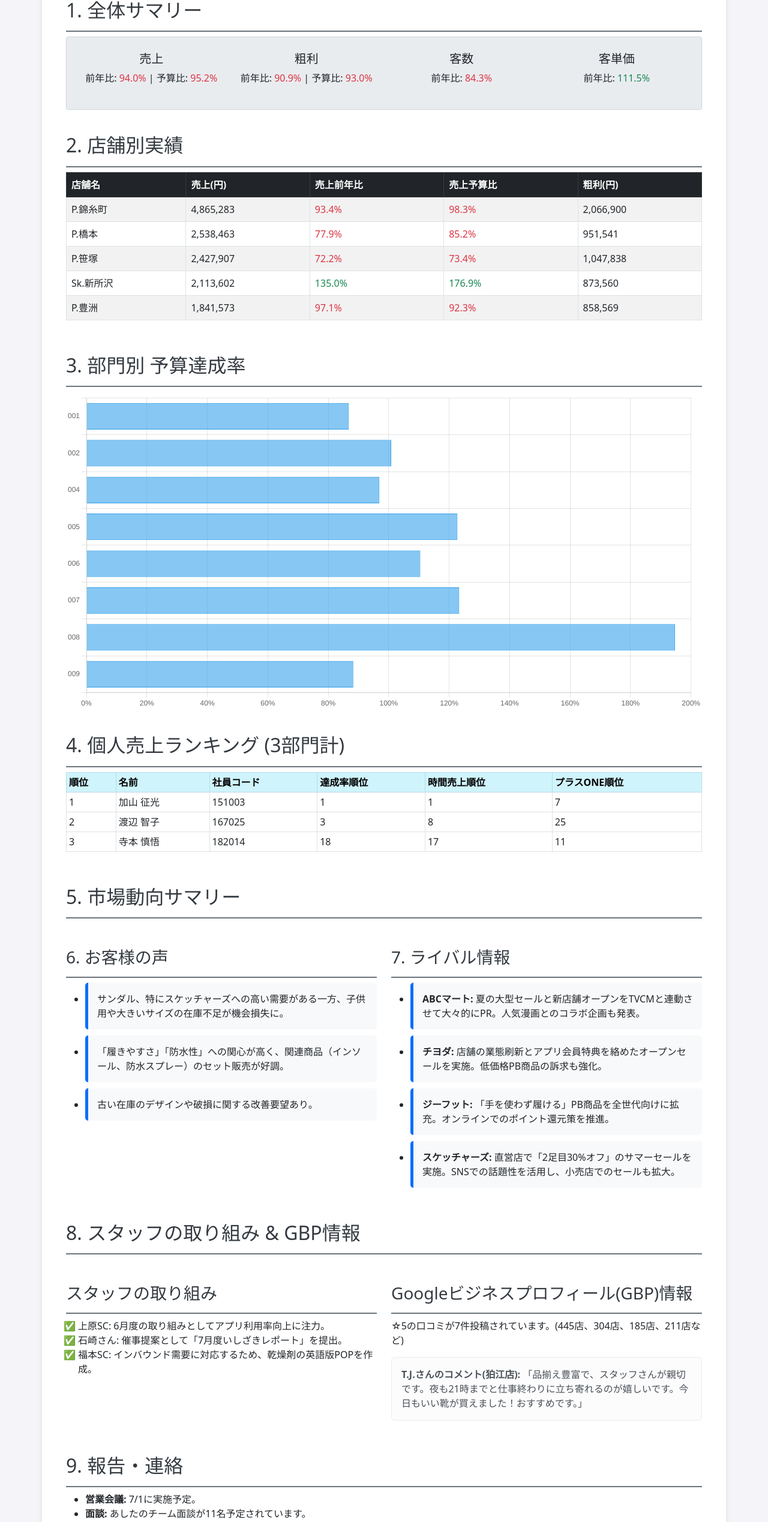
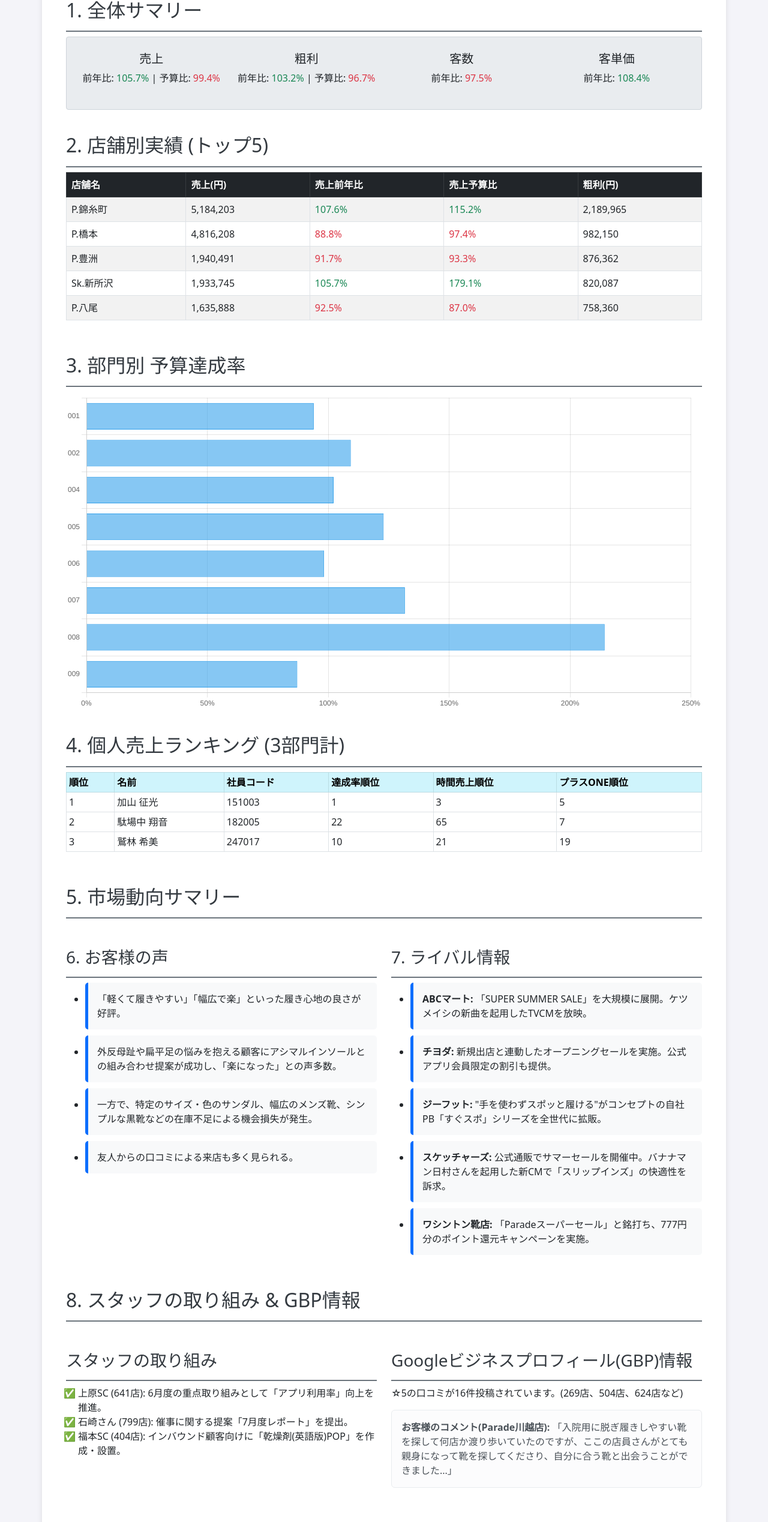
Before and after one commit to yasuyasu-2442/weekly-reports, a plain HTML site: page index.html in a window 1280 px wide. Shown: the part 239-2776 px from the top of the page at 60% size. Drawn offline with nearby package versions, Linux system fonts and the light colour scheme.

Commit message:
週次レポートを更新 (73期 50週)

```diff
--- a/index.html
+++ b/index.html
@@ -3,7 +3,7 @@
 <head>
     <meta charset="UTF-8">
     <meta name="viewport" content="width=device-width, initial-scale=1.0">
-    <title>総合週間レポート (73期 49週)</title>
+    <title>総合週間レポート (73期 50週)</title>
     <link href="https://cdn.jsdelivr.net/npm/bootstrap@5.3.0/dist/css/bootstrap.min.css" rel="stylesheet">
     <script src="https://cdn.jsdelivr.net/npm/chart.js"></script>
     <style>
@@ -24,33 +24,33 @@
     <div class="container">
         <div class="text-center mb-4">
             <h1>総合週間レポート</h1>
-            <p class="text-muted">73期 49週 (6/21-6/27)</p>
+            <p class="text-muted">73期 50週 (6/28-7/4)</p>
         </div>
 
         <!-- 1. 売上と利益の全体概要 -->
         <h2>1. 全体サマリー</h2>
         <div class="summary-card text-center">
             <div class="row">
-                <div class="col-md-3"><h5>売上</h5><p>前年比: <span class="text-danger">94.0%</span> | 予算比: <span class="text-danger">95.2%</span></p></div>
-                <div class="col-md-3"><h5>粗利</h5><p>前年比: <span class="text-danger">90.9%</span> | 予算比: <span class="text-danger">93.0%</span></p></div>
-                <div class="col-md-3"><h5>客数</h5><p>前年比: <span class="text-danger">84.3%</span></p></div>
-                <div class="col-md-3"><h5>客単価</h5><p>前年比: <span class="text-success">111.5%</span></p></div>
+                <div class="col-md-3"><h5>売上</h5><p>前年比: <span class="text-success">105.7%</span> | 予算比: <span class="text-danger">99.4%</span></p></div>
+                <div class="col-md-3"><h5>粗利</h5><p>前年比: <span class="text-success">103.2%</span> | 予算比: <span class="text-danger">96.7%</span></p></div>
+                <div class="col-md-3"><h5>客数</h5><p>前年比: <span class="text-danger">97.5%</span></p></div>
+                <div class="col-md-3"><h5>客単価</h5><p>前年比: <span class="text-success">108.4%</span></p></div>
             </div>
         </div>
 
         <!-- 2. 店舗別の売上と利益の表 -->
-        <h2>2. 店舗別実績</h2>
+        <h2>2. 店舗別実績 (トップ5)</h2>
         <div class="table-responsive">
             <table class="table table-striped table-hover table-bordered">
                 <thead class="table-dark">
                     <tr><th>店舗名</th><th>売上(円)</th><th>売上前年比</th><th>売上予算比</th><th>粗利(円)</th></tr>
                 </thead>
                 <tbody>
-                    <tr><td>P.錦糸町</td><td>4,865,283</td><td class="text-danger">93.4%</td><td class="text-danger">98.3%</td><td>2,066,900</td></tr>
-                    <tr><td>P.橋本</td><td>2,538,463</td><td class="text-danger">77.9%</td><td class="text-danger">85.2%</td><td>951,541</td></tr>
-                    <tr><td>P.笹塚</td><td>2,427,907</td><td class="text-danger">72.2%</td><td class="text-danger">73.4%</td><td>1,047,838</td></tr>
-                    <tr><td>Sk.新所沢</td><td>2,113,602</td><td class="text-success">135.0%</td><td class="text-success">176.9%</td><td>873,560</td></tr>
-                    <tr><td>P.豊洲</td><td>1,841,573</td><td class="text-danger">97.1%</td><td class="text-danger">92.3%</td><td>858,569</td></tr>
+                    <tr><td>P.錦糸町</td><td>5,184,203</td><td class="text-success">107.6%</td><td class="text-success">115.2%</td><td>2,189,965</td></tr>
+                    <tr><td>P.橋本</td><td>4,816,208</td><td class="text-danger">88.8%</td><td class="text-danger">97.4%</td><td>982,150</td></tr>
+                    <tr><td>P.豊洲</td><td>1,940,491</td><td class="text-danger">91.7%</td><td class="text-danger">93.3%</td><td>876,362</td></tr>
+                    <tr><td>Sk.新所沢</td><td>1,933,745</td><td class="text-success">105.7%</td><td class="text-success">179.1%</td><td>820,087</td></tr>
+                    <tr><td>P.八尾</td><td>1,635,888</td><td class="text-danger">92.5%</td><td class="text-danger">87.0%</td><td>758,360</td></tr>
                 </tbody>
             </table>
         </div>
@@ -67,9 +67,9 @@
                     <tr><th>順位</th><th>名前</th><th>社員コード</th><th>達成率順位</th><th>時間売上順位</th><th>プラスONE順位</th></tr>
                 </thead>
                 <tbody>
-                    <tr><td>1</td><td>加山 征光</td><td>151003</td><td>1</td><td>1</td><td>7</td></tr>
-                    <tr><td>2</td><td>渡辺 智子</td><td>167025</td><td>3</td><td>8</td><td>25</td></tr>
-                    <tr><td>3</td><td>寺本 慎悟</td><td>182014</td><td>18</td><td>17</td><td>11</td></tr>
+                    <tr><td>1</td><td>加山 征光</td><td>151003</td><td>1</td><td>3</td><td>5</td></tr>
+                    <tr><td>2</td><td>駄場中 翔音</td><td>182005</td><td>22</td><td>65</td><td>7</td></tr>
+                    <tr><td>3</td><td>鷲林 希美</td><td>247017</td><td>10</td><td>21</td><td>19</td></tr>
                 </tbody>
             </table>
         </div>
@@ -80,18 +80,20 @@
             <div class="col-md-6">
                 <h3>6. お客様の声</h3>
                 <ul class="customer-feedback">
-                    <li>サンダル、特にスケッチャーズへの高い需要がある一方、子供用や大きいサイズの在庫不足が機会損失に。</li>
-                    <li>「履きやすさ」「防水性」への関心が高く、関連商品（インソール、防水スプレー）のセット販売が好調。</li>
-                    <li>古い在庫のデザインや破損に関する改善要望あり。</li>
+                    <li>「軽くて履きやすい」「幅広で楽」といった履き心地の良さが好評。</li>
+                    <li>外反母趾や扁平足の悩みを抱える顧客にアシマルインソールとの組み合わせ提案が成功し、「楽になった」との声多数。</li>
+                    <li>一方で、特定のサイズ・色のサンダル、幅広のメンズ靴、シンプルな黒靴などの在庫不足による機会損失が発生。</li>
+                    <li>友人からの口コミによる来店も多く見られる。</li>
                 </ul>
             </div>
             <div class="col-md-6">
                 <h3>7. ライバル情報</h3>
                 <ul class="market-trends">
-                    <li><strong>ABCマート:</strong> 夏の大型セールと新店舗オープンをTVCMと連動させて大々的にPR。人気漫画とのコラボ企画も発表。</li>
-                    <li><strong>チヨダ:</strong> 店舗の業態刷新とアプリ会員特典を絡めたオープンセールを実施。低価格PB商品の訴求も強化。</li>
-                    <li><strong>ジーフット:</strong> 「手を使わず履ける」PB商品を全世代向けに拡充。オンラインでのポイント還元策を推進。</li>
-                    <li><strong>スケッチャーズ:</strong> 直営店で「2足目30%オフ」のサマーセールを実施。SNSでの話題性を活用し、小売店でのセールも拡大。</li>
+                    <li><strong>ABCマート:</strong> 「SUPER SUMMER SALE」を大規模に展開。ケツメイシの新曲を起用したTVCMを放映。</li>
+                    <li><strong>チヨダ:</strong> 新規出店と連動したオープニングセールを実施。公式アプリ会員限定の割引も提供。</li>
+                    <li><strong>ジーフット:</strong> "手を使わずスポッと履ける"がコンセプトの自社PB「すぐスポ」シリーズを全世代に拡販。</li>
+                    <li><strong>スケッチャーズ:</strong> 公式通販でサマーセールを開催中。バナナマン日村さんを起用した新CMで「スリップインズ」の快適性を訴求。</li>
+                    <li><strong>ワシントン靴店:</strong> 「Paradeスーパーセール」と銘打ち、777円分のポイント還元キャンペーンを実施。</li>
                 </ul>
             </div>
         </div>
@@ -103,25 +105,25 @@
                 <h3>スタッフの取り組み</h3>
                 <div class="staff-initiatives">
                     <ul>
-                        <li>上原SC: 6月度の取り組みとしてアプリ利用率向上に注力。</li>
-                        <li>石崎さん: 催事提案として「7月度いしざきレポート」を提出。</li>
-                        <li>福本SC: インバウンド需要に対応するため、乾燥剤の英語版POPを作成。</li>
+                        <li>上原SC (641店): 6月度の重点取り組みとして「アプリ利用率」向上を推進。</li>
+                        <li>石崎さん (799店): 催事に関する提案「7月度レポート」を提出。</li>
+                        <li>福本SC (404店): インバウンド顧客向けに「乾燥剤(英語版)POP」を作成・設置。</li>
                     </ul>
                 </div>
             </div>
             <div class="col-md-6">
                 <h3>Googleビジネスプロフィール(GBP)情報</h3>
-                <p>☆5の口コミが7件投稿されています。(445店、304店、185店、211店など)</p>
-                <div class="alert alert-light"><strong>T.J.さんのコメント(狛江店):</strong> 「品揃え豊富で、スタッフさんが親切です。夜も21時までと仕事終わりに立ち寄れるのが嬉しいです。今日もいい靴が買えました！おすすめです。」</div>
+                <p>☆5の口コミが16件投稿されています。(269店、504店、624店など)</p>
+                <div class="alert alert-light"><strong>お客様のコメント(Parade川越店):</strong> 「入院用に脱ぎ履きしやすい靴を探して何店か渡り歩いていたのですが、ここの店員さんがとても親身になって靴を探してくださり、自分に合う靴と出会うことができました...」</div>
             </div>
         </div>
 
         <!-- 9. 報告・連絡 -->
-        <h2>9. 報告・連絡</h2>
+        <h2>9. 今週の連絡</h2>
         <ul>
-            <li><strong>営業会議:</strong> 7/1に実施予定。</li>
-            <li><strong>面談:</strong> あしたのチーム面談が11名予定されています。</li>
-            <li><strong>イベント:</strong> 橋本地域でのPayPay20%還元セール(7/1)、橋本店の閉店改装セール(7/5)が予定されています。</li>
+            <li><strong>実験日報:</strong> チャットスペースのルールを再確認し、日報は必ずスレッドで返信すること。</li>
+            <li><strong>評価制度:</strong> 74期から評価方法が変更。パートスタッフの評価制度も東京本部店舗で実験的に開始。</li>
+            <li><strong>経営計画発表会:</strong> 参加者は自身で往復の新幹線を手配すること。交通費は8/5に精算。</li>
         </ul>
 
         <!-- データ倉庫URLリンク -->
@@ -137,7 +139,7 @@
                 labels: ['001', '002', '004', '005', '006', '007', '008', '009'],
                 datasets: [{
                     label: '予算達成率 (%)',
-                    data: [86.82, 100.83, 96.94, 122.73, 110.46, 123.32, 194.70, 88.28],
+                    data: [94.01, 109.34, 102.22, 122.91, 98.29, 131.71, 214.31, 87.21],
                     backgroundColor: 'rgba(54, 162, 235, 0.6)',
                     borderColor: 'rgba(54, 162, 235, 1)',
                     borderWidth: 1
```
